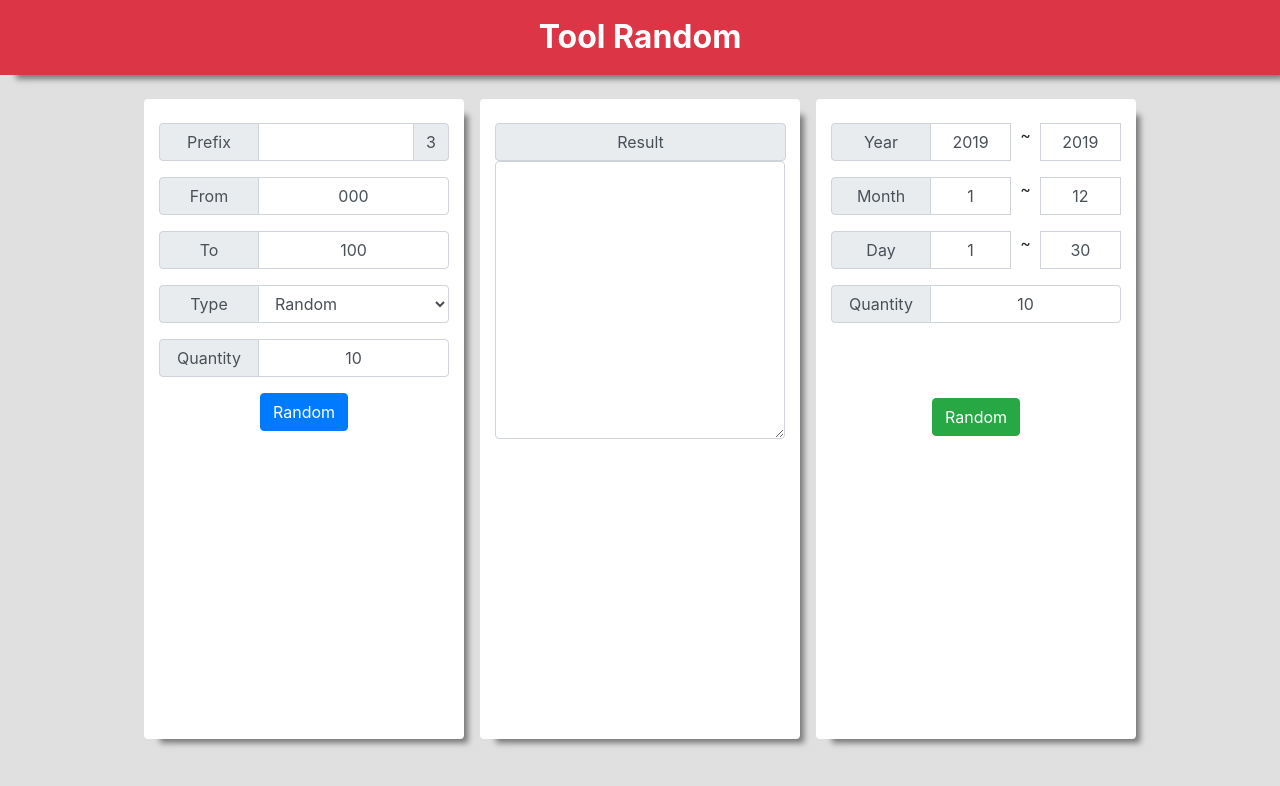
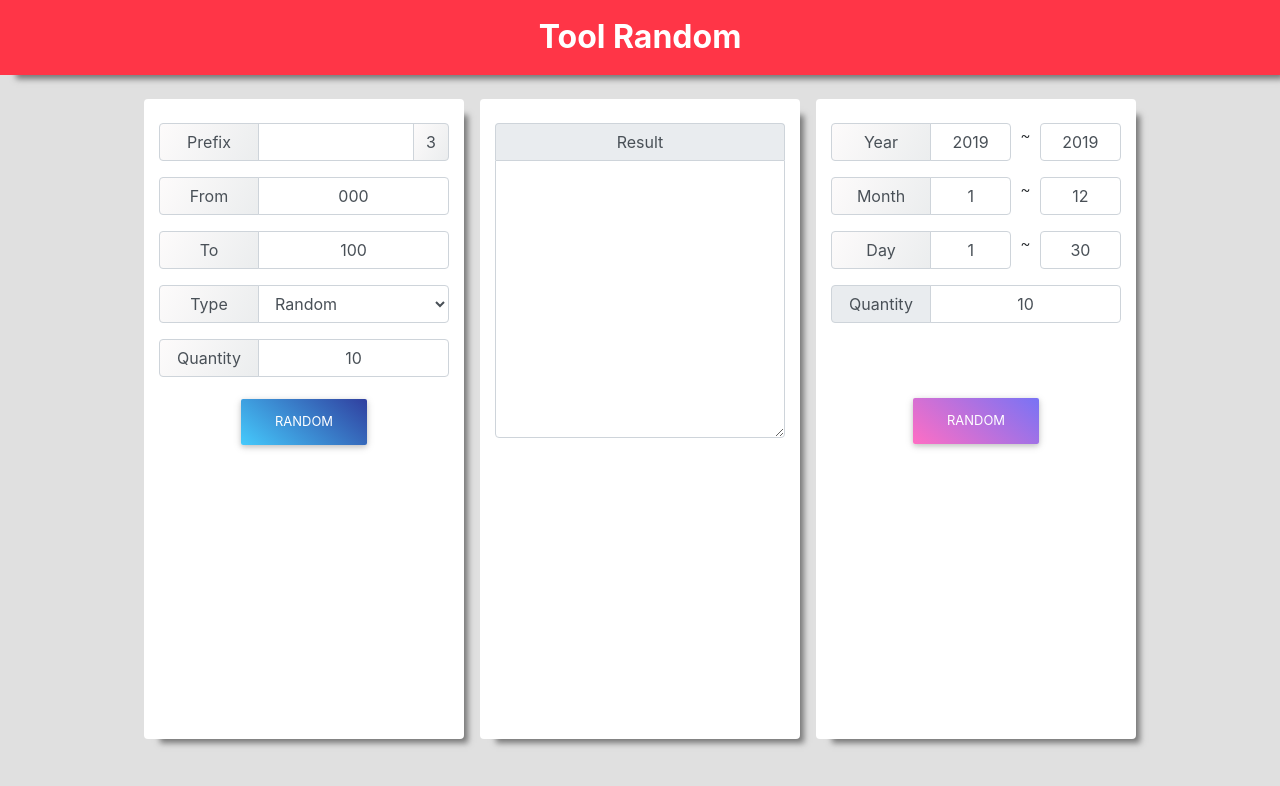
Before and after one commit to shishima123/Tool-Random, a React (Create React App) app: page / in a window 1280 px wide. Shown: the top 786 px of the page. Built offline with nearby package versions, Linux system fonts and the light colour scheme.

Commit message:
update notification

```diff
--- a/package.json
+++ b/package.json
@@ -6,8 +6,8 @@
     "gh-pages": "^2.0.1",
     "react": "^16.8.6",
     "react-dom": "^16.8.6",
-    "react-router-dom": "^5.0.0",
-    "react-scripts": "3.0.1"
+    "react-scripts": "3.0.1",
+    "react-toastify": "^5.1.1"
   },
   "scripts": {
     "start": "react-scripts start",
--- a/public/index.html
+++ b/public/index.html
@@ -9,8 +9,12 @@
   <link rel="manifest" href="%PUBLIC_URL%/manifest.json" />
 
   <title>Tool-Random</title>
-  <link rel="stylesheet" href="https://stackpath.bootstrapcdn.com/bootstrap/4.3.1/css/bootstrap.min.css"
-    integrity="sha384-ggOyR0iXCbMQv3Xipma34MD+dH/1fQ784/j6cY/iJTQUOhcWr7x9JvoRxT2MZw1T" crossorigin="anonymous">
+  <!-- Font Awesome -->
+  <link rel="stylesheet" href="https://use.fontawesome.com/releases/v5.8.2/css/all.css">
+  <!-- Bootstrap core CSS -->
+  <link href="https://cdnjs.cloudflare.com/ajax/libs/twitter-bootstrap/4.3.1/css/bootstrap.min.css" rel="stylesheet">
+  <!-- Material Design Bootstrap -->
+  <link href="https://cdnjs.cloudflare.com/ajax/libs/mdbootstrap/4.8.2/css/mdb.min.css" rel="stylesheet">
 </head>
 
 <body style="background-color:#E0E0E0;">
--- a/src/App.js
+++ b/src/App.js
@@ -3,6 +3,8 @@ import Header from './components/Header';
 import RandomYmd from './components/RandomYmd';
 import RandomString from './components/RandomString';
 import TextArea from './components/TextArea';
+import { ToastContainer, toast } from 'react-toastify';
+import { Flip } from 'react-toastify';
 
 
 class App extends Component {
@@ -11,13 +13,14 @@ class App extends Component {
         this.state = {
             feature: [
                 { "name": "Tool Random", "isActive": true, "bgColor": "bg-danger" },
-        { "name": "Random String", "isActive": false, "bgColor": "bg-primary" },
-        { "name": "Random Year-Month-Day", "isActive": false, "bgColor": "bg-success" },
+                { "name": "Random String", "isActive": false, "bgColor": "blue-gradient" },
+                { "name": "Random Year-Month-Day", "isActive": false, "bgColor": "purple-gradient" },
             ],
             result: ''
         }
         this.onChangeHeader = this.onChangeHeader.bind(this);
         this.onRandom = this.onRandom.bind(this);
+        this.onNotify = this.onNotify.bind(this);
     }
 
     onChangeHeader(item) {
@@ -35,23 +38,70 @@ class App extends Component {
         this.setState({ result: result });
     }
 
+    onNotify() {
+        return toast.success('🦄 Random Complete!', {
+            position: "top-right",
+            autoClose: 3000,
+            hideProgressBar: true,
+            closeOnClick: true,
+            pauseOnHover: true,
+            draggable: false,
+            className: 'rotateY animated'
+        });
+
+    }
+
     render() {
+        let getFeature = this.state.feature.filter((item) => item.isActive === true);
         return (
             <div className="App">
                 {
-          this.state.feature.filter((item) => item.isActive === true).map((item, index) => <Header feature={item} key={index} />)
+                    getFeature.map((item, index) =>
+                        <Header
+                            feature={item}
+                            key={index}
+                        />)
                 }
 
                 <div className="container-fluid mt-4 content__height">
                     <div className="row d-flex justify-content-center h-100">
-            <RandomString onRandom={this.onRandom} onChangeHeader={this.onChangeHeader} header={this.state.feature} />
+                        <RandomString
+                            onRandom={this.onRandom}
+                            onChangeHeader={this.onChangeHeader}
+                            header={this.state.feature}
+                            onNotify={this.onNotify}
+                        />
+                        {
+                            getFeature.map((item, index) =>
                                 <TextArea
+                                    key={index}
                                     result={this.state.result}
-              onRandom={this.onRandom} />
-            <RandomYmd onRandom={this.onRandom} onChangeHeader={this.onChangeHeader} header={this.state.feature} />
+                                    onRandom={this.onRandom}
+                                    header={item}
+                                />)
+                        }
+
+                        <RandomYmd
+                            onRandom={this.onRandom}
+                            onChangeHeader={this.onChangeHeader}
+                            header={this.state.feature}
+                            onNotify={this.onNotify}
+                        />
+
+                        <ToastContainer
+                            position="top-right"
+                            autoClose={3000}
+                            hideProgressBar
+                            newestOnTop
+                            closeOnClick
+                            rtl={false}
+                            pauseOnVisibilityChange={false}
+                            draggable={false}
+                            pauseOnHover
+                            transition={Flip}
+                        />
                     </div>
                 </div>
-
             </div>
         )
     }
--- a/src/components/RandomString.js
+++ b/src/components/RandomString.js
@@ -1,5 +1,6 @@
 import React, { Component } from 'react';
 import './component.css';
+import 'react-toastify/dist/ReactToastify.css';
 
 class RandomString extends Component {
     constructor(props) {
@@ -19,7 +20,7 @@ class RandomString extends Component {
     }
 
     onRandomString() {
-        const { onRandom, onChangeHeader, header } = this.props;
+        const { onRandom, onChangeHeader, header, onNotify } = this.props;
 
         let prefix = this.prefixRef.current.value;
         let from = Number(this.fromRef.current.value);
@@ -57,6 +58,7 @@ class RandomString extends Component {
 
         onRandom(result);
         onChangeHeader(header[1]);
+        onNotify();
     }
 
     onChangeLen() {
@@ -83,7 +85,7 @@ class RandomString extends Component {
         } else {
             isDisable = false;
         }
-            this.setState({isDisable: isDisable})
+        this.setState({ isDisable: isDisable })
 
     }
 
@@ -92,31 +94,31 @@ class RandomString extends Component {
             <div className="col-3 text-right content__shadow bg-white py-4 rounded">
                 <div className="input-group mb-3">
                     <div className="input-group-prepend">
-                        <span className="input-group-text lable__input-width">Prefix</span>
+                        <span className="input-group-text lable__input-width cloudy-knoxville-gradient">Prefix</span>
                     </div>
                     <input type="text" className="form-control" ref={this.prefixRef} onChange={this.onChangeLen} />
-                    <div className="input-group-append">
-                        <span className="input-group-text">{this.state.length}</span>
+                    <div className="input-group-append ">
+                        <span className="input-group-text cloudy-knoxville-gradient">{this.state.length}</span>
                     </div>
                 </div>
 
                 <div className="input-group mb-3">
                     <div className="input-group-prepend">
-                        <span className="input-group-text lable__input-width" >From</span>
+                        <span className="input-group-text lable__input-width cloudy-knoxville-gradient" >From</span>
                     </div>
                     <input type="text" className="form-control" defaultValue="000" ref={this.fromRef} />
                 </div>
 
                 <div className="input-group mb-3">
                     <div className="input-group-prepend">
-                        <span className="input-group-text lable__input-width" >To</span>
+                        <span className="input-group-text lable__input-width cloudy-knoxville-gradient" >To</span>
                     </div>
                     <input type="text" className="form-control" defaultValue="100" ref={this.toRef} onChange={this.onChangeLen} />
                 </div>
 
                 <div className="input-group mb-3">
                     <div className="input-group-prepend">
-                        <label className="input-group-text lable__input-width">Type</label>
+                        <label className="input-group-text lable__input-width cloudy-knoxville-gradient">Type</label>
                     </div>
                     <select className="form-control" ref={this.typeRef} onChange={this.onChangeSelectBox}>
                         <option value='random'>Random</option>
@@ -126,13 +128,13 @@ class RandomString extends Component {
 
                 <div className="input-group mb-3">
                     <div className="input-group-prepend">
-                        <span className="input-group-text lable__input-width">Quantity</span>
+                        <span className="input-group-text lable__input-width cloudy-knoxville-gradient">Quantity</span>
                     </div>
-                    <input type="text" className="form-control" defaultValue="10" ref={this.qtyRef} onChange={this.onChangeLen} disabled={(this.state.isDisable) ? true : '' }/>
+                    <input type="text" className="form-control" defaultValue="10" ref={this.qtyRef} onChange={this.onChangeLen} disabled={(this.state.isDisable) ? true : ''} />
                 </div>
 
                 <div className="input-group d-flex justify-content-center">
-                    <button type="button" className="btn btn-primary" onClick={this.onRandomString}>Random</button>
+                    <button type="button" className="btn blue-gradient text-white" onClick={this.onRandomString}>Random</button>
                 </div>
             </div>
         )
--- a/src/components/RandomYmd.js
+++ b/src/components/RandomYmd.js
@@ -1,4 +1,6 @@
 import React, { Component } from 'react';
+import './component.css';
+import 'react-toastify/dist/ReactToastify.css';
 
 class RandomYmd extends Component {
     constructor(props) {
@@ -14,7 +16,7 @@ class RandomYmd extends Component {
     }
 
     onRandomYmd() {
-        const { onRandom, onChangeHeader, header } = this.props;
+        const { onRandom, onChangeHeader, header, onNotify } = this.props;
 
         let YearFr = Number(this.YearFrRef.current.value);
         let YearTo = Number(this.YearToRef.current.value);
@@ -55,6 +57,7 @@ class RandomYmd extends Component {
         }
         onRandom(result);
         onChangeHeader(header[2]);
+        onNotify();
     }
 
     chkValidateInput(type, From, To) {
@@ -79,29 +82,29 @@ class RandomYmd extends Component {
             <div className="col-3 text-right content__shadow bg-white py-4 rounded">
                 <div className="input-group mb-3">
                     <div className="input-group-prepend">
-                        <span className="input-group-text lable__input-width" >Year</span>
+                        <span className="input-group-text lable__input-width cloudy-knoxville-gradient" >Year</span>
                     </div>
-                    <input type="text" className="form-control input__border-radius" defaultValue="2019" ref={this.YearFrRef} />
+                    <input type="text" className="form-control input__border-radius_right" defaultValue="2019" ref={this.YearFrRef} />
                     <span>&nbsp;&nbsp;~&nbsp;&nbsp;</span>
-                    <input type="text" className="form-control input__border-radius" defaultValue="2019" ref={this.YearToRef} />
+                    <input type="text" className="form-control input__border-radius_left" defaultValue="2019" ref={this.YearToRef} />
                 </div>
 
                 <div className="input-group mb-3">
                     <div className="input-group-prepend">
-                        <span className="input-group-text lable__input-width">Month</span>
+                        <span className="input-group-text lable__input-width cloudy-knoxville-gradient">Month</span>
                     </div>
-                    <input type="text" className="form-control input__border-radius" defaultValue="1" ref={this.MonthFrRef} />
+                    <input type="text" className="form-control input__border-radius_right" defaultValue="1" ref={this.MonthFrRef} />
                     <span>&nbsp;&nbsp;~&nbsp;&nbsp;</span>
-                    <input type="text" className="form-control input__border-radius" defaultValue="12" ref={this.MonthToRef} />
+                    <input type="text" className="form-control input__border-radius_left" defaultValue="12" ref={this.MonthToRef} />
                 </div>
 
                 <div className="input-group mb-3">
                     <div className="input-group-prepend">
-                        <span className="input-group-text lable__input-width">Day</span>
+                        <span className="input-group-text lable__input-width cloudy-knoxville-gradient">Day</span>
                     </div>
-                    <input type="text" className="form-control input__border-radius" defaultValue="1" ref={this.DayFrRef} />
+                    <input type="text" className="form-control input__border-radius_right" defaultValue="1" ref={this.DayFrRef} />
                     <span>&nbsp;&nbsp;~&nbsp;&nbsp;</span>
-                    <input type="text" className="form-control input__border-radius" defaultValue="30" ref={this.DayToRef} />
+                    <input type="text" className="form-control input__border-radius_left" defaultValue="30" ref={this.DayToRef} />
                 </div>
 
                 <div className="input-group mb-5">
@@ -112,7 +115,7 @@ class RandomYmd extends Component {
                 </div>
 
                 <div className="input-group d-flex justify-content-center">
-                    <button type="button" className="btn btn-success btn__RandomYmd-margin" onClick={this.onRandomYmd}>Random</button>
+                    <button type="button" className="btn purple-gradient text-white btn__RandomYmd-margin" onClick={this.onRandomYmd}>Random</button>
                 </div>
             </div>
         )
--- a/src/components/TextArea.js
+++ b/src/components/TextArea.js
@@ -10,16 +10,20 @@ class TextArea extends Component {
         return this.props.onRandom(event.target.value);
     }
     render() {
-        const { result } = this.props;
+        const { result, header } = this.props;
+        let className = "input-group-text w-100 d-flex justify-content-center label__border-radius_bottom ";
+        if (header.bgColor !== 'bg-danger') {
+            className += "text-white " + header.bgColor;
+        }
         return (
             <div className="col-3 text-right content__shadow bg-white py-4 mx-3 rounded">
-                <div className="input-form">
-                    <div className="input-group-prepend">
-                        <span className="input-group-text w-100 d-flex justify-content-center">Result</span>
+                <div className="input-group">
+                    <div className="input-group-prepend w-100">
+                        <span className={className}>Result</span>
                     </div>
                 </div>
                 <div className="input-group">
-                    <textarea className="form-control" rows="11" value={result} onChange={this.handleChange} ></textarea>
+                    <textarea className="form-control textarea__border-radius_top" rows="11" value={result} onChange={this.handleChange} ></textarea>
                 </div>
             </div>
         )
--- a/src/components/component.css
+++ b/src/components/component.css
@@ -11,8 +11,25 @@
     box-shadow: 10px 10px 6px -6px #777;
 }
 
-.input__border-radius {
-    border-radius: unset;
+.input__border-radius_left {
+    border-bottom-left-radius: 0.25rem !important;
+    border-top-left-radius: 0.25rem !important;
+}
+
+.input__border-radius_right {
+    border-bottom-right-radius: 0.25rem !important;
+    border-top-right-radius: 0.25rem !important;
+}
+
+.textarea__border-radius_top {
+    border-top-left-radius: 0 !important;
+    border-top-right-radius: 0 !important;
+}
+
+.label__border-radius_bottom {
+    border-bottom-left-radius: 0 !important;
+    border-top-right-radius: 0.25rem !important;
+    border-bottom: none;
 }
 
 .btn__RandomYmd-margin {
```
Also changed, not shown: 1 other file (tests, documents, lock files or other folders). Lines whose indentation alone changed are shown as unchanged.
